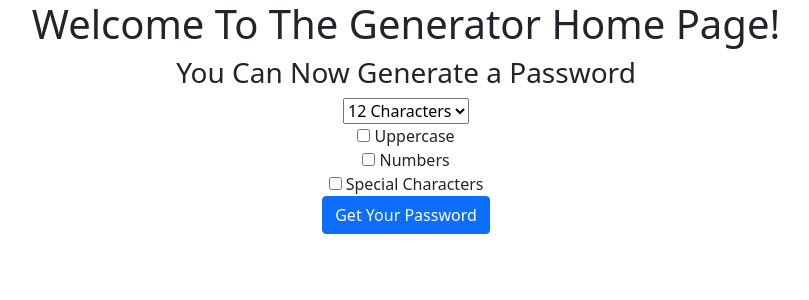
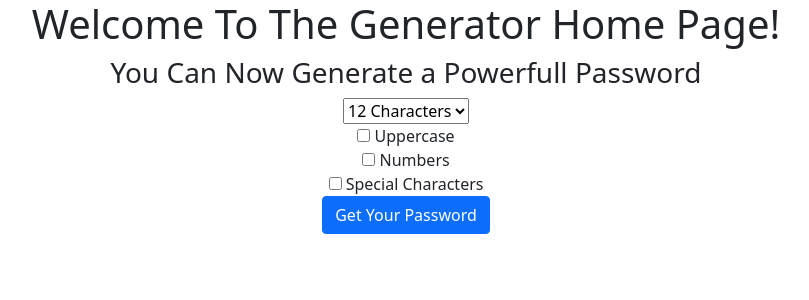
Before and after one commit to HamzaAatar/PassGen-project, a Django app: page / in a window 1280 px wide. Shown: the top 300 px of the page, without its empty margins (234-1043 px from the left). Run offline with Django 3.2, Linux system fonts and the light colour scheme.

Commit message:
changed the h3 title

```diff
--- a/generator/templates/generator/home.html
+++ b/generator/templates/generator/home.html
@@ -2,7 +2,7 @@
 
 <div class=" container text-center">
 <h1>Welcome To The Generator Home Page!</h1>
-<h3>You Can Now Generate a Password</h3>
+<h3>You Can Now Generate a Powerfull Password</h3>
 
 <form action=" {% url 'password' %} ">
         <select name="length">
```
